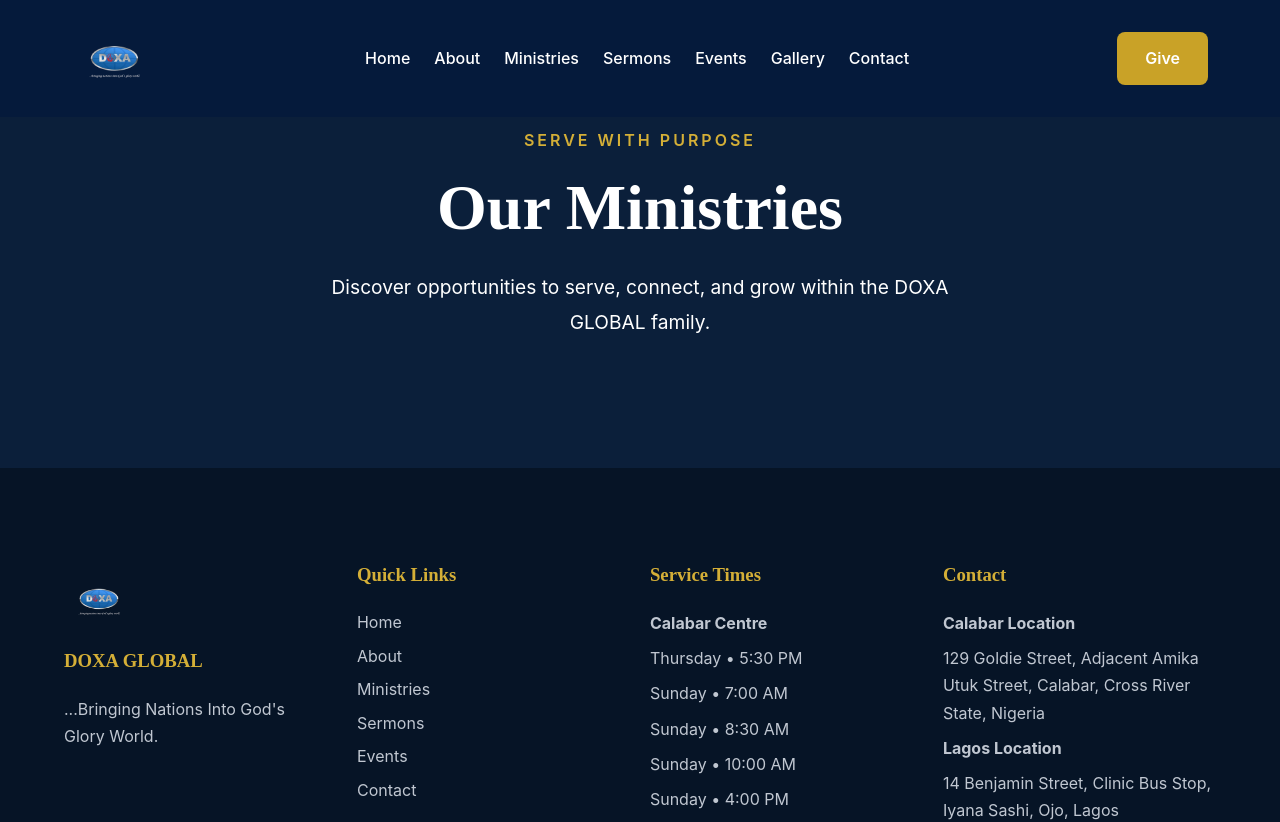
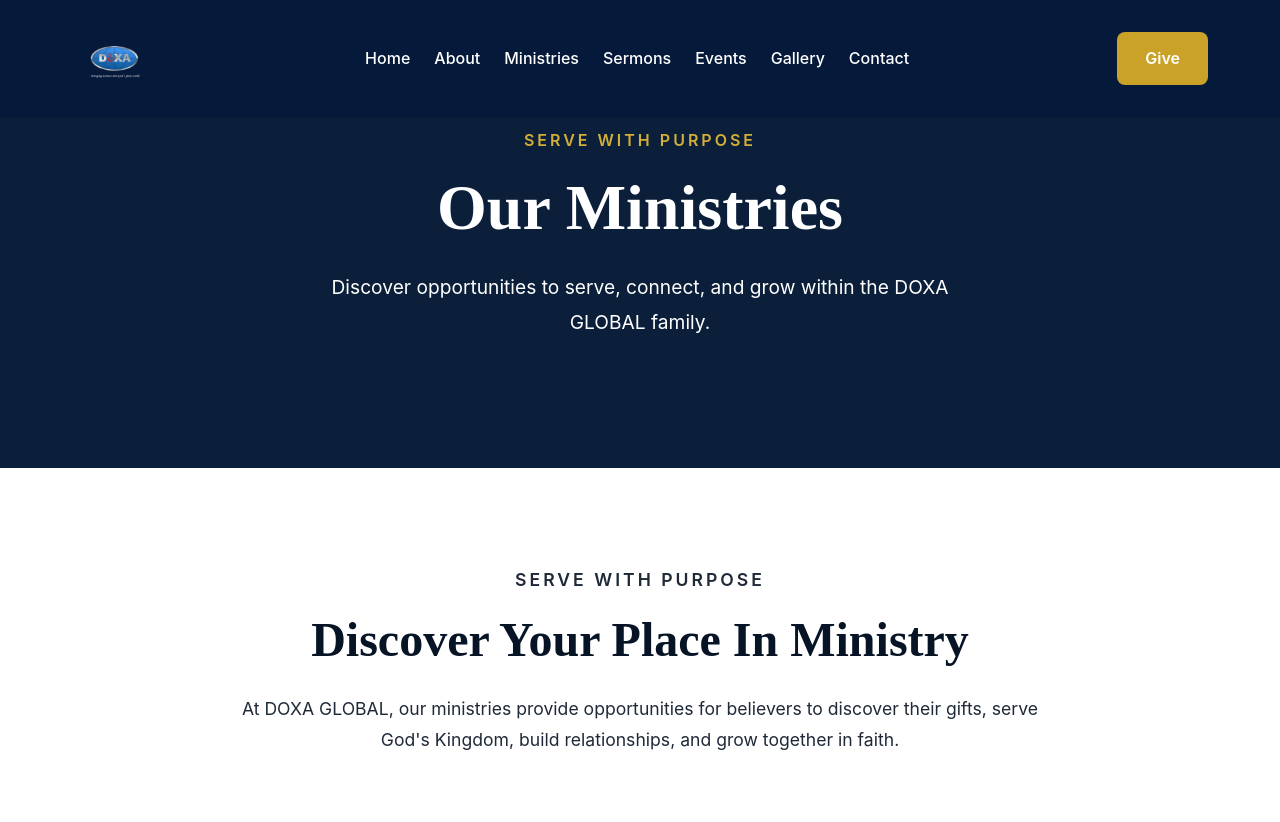
Before and after one commit to udungeriphymbarr/doxa-global-website, a React (Vite) app: page /ministries in a window 1280 px wide. Shown: the top 822 px of the page. Built offline with nearby package versions, Linux system fonts and the light colour scheme.

Commit message:
Add ministries introduction section

```diff
--- /dev/null
+++ b/src/components/ministries/MinistryIntro/MinistryIntro.css
@@ -0,0 +1,59 @@
+.ministry-intro{
+
+padding:6rem 2rem;
+
+background:var(--color-white);
+
+text-align:center;
+
+}
+
+
+
+.ministry-intro-container{
+
+max-width:800px;
+
+margin:auto;
+
+}
+
+
+
+.ministry-intro-label{
+
+text-transform:uppercase;
+
+letter-spacing:3px;
+
+font-weight:600;
+
+color:var(--color-primary);
+
+margin-bottom:1rem;
+
+}
+
+
+
+.ministry-intro h2{
+
+font-size:clamp(2rem,4vw,3rem);
+
+color:var(--color-dark);
+
+margin-bottom:1.5rem;
+
+}
+
+
+
+.ministry-intro p{
+
+line-height:1.8;
+
+font-size:1.1rem;
+
+color:var(--color-text);
+
+}
--- /dev/null
+++ b/src/components/ministries/MinistryIntro/MinistryIntro.jsx
@@ -0,0 +1,44 @@
+import "./MinistryIntro.css";
+
+
+function MinistryIntro(){
+
+return(
+
+<section className="ministry-intro">
+
+
+<div className="ministry-intro-container">
+
+
+<p className="ministry-intro-label">
+Serve With Purpose
+</p>
+
+
+<h2>
+Discover Your Place In Ministry
+</h2>
+
+
+<p>
+
+At DOXA GLOBAL, our ministries provide
+opportunities for believers to discover
+their gifts, serve God's Kingdom, build
+relationships, and grow together in faith.
+
+</p>
+
+
+</div>
+
+
+</section>
+
+);
+
+}
+
+
+export default MinistryIntro;
--- a/src/pages/Ministries.jsx
+++ b/src/pages/Ministries.jsx
@@ -1,5 +1,7 @@
 import MinistriesHero
 from "../components/ministries/MinistriesHero/MinistriesHero";
+import MinistryIntro
+from "../components/ministries/MinistryIntro/MinistryIntro";
 
 
 function Ministries(){
@@ -9,6 +11,7 @@
 <main>
 
 <MinistriesHero />
+<MinistryIntro />
 
 </main>
 
```
